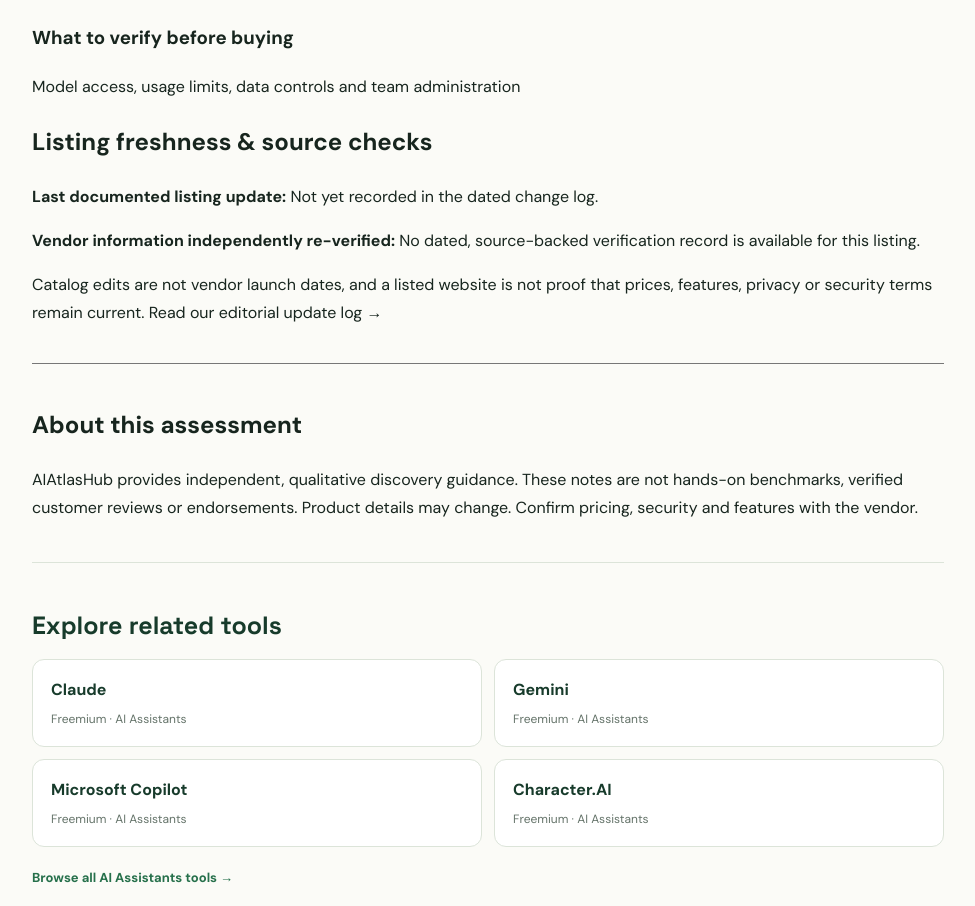
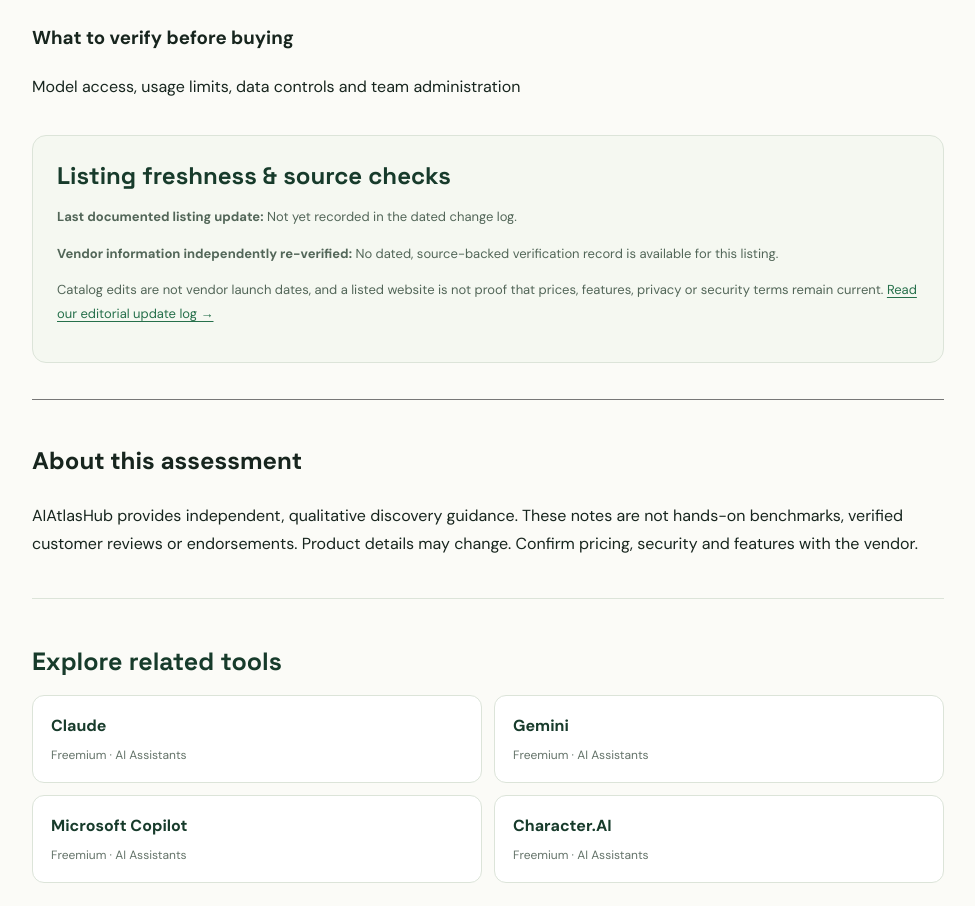
Before and after one commit to rajat-ray/AIAtlasHub, a Next.js app: page /tools/chatgpt in a window 1280 px wide. Shown: the part 948-1854 px from the top of the page, without its empty margins (152-1127 px from the left). Built offline with nearby package versions, Linux system fonts and the light colour scheme; no server answers.

Commit message:
Style per-tool source verification and revision history disclosures

```diff
--- a/app/globals.css
+++ b/app/globals.css
@@ -264,3 +264,11 @@
 .updates-tools a,.updates-explainer a{color:#26704b;text-decoration:underline;text-underline-offset:3px}
 .updates-explainer{border-top:1px solid #dce4d9;max-width:840px;margin-top:42px;padding-top:22px}
 .updates-explainer h2{font:700 26px 'Space Grotesk',sans-serif}
+
+
+/* Per-tool editorial freshness and verification disclosure */
+.tool-freshness{margin-top:34px;padding:24px;border:1px solid #dce4d9;border-radius:14px;background:#f5f8f1}
+.tool-freshness h2{font:700 24px 'Space Grotesk',sans-serif;color:#173b2b;margin:0 0 14px}
+.tool-freshness p,.tool-freshness li{font-size:13px;line-height:1.8;color:#526658}
+.tool-freshness ul{padding-left:22px}
+.tool-freshness a{color:#26704b;text-decoration:underline;text-underline-offset:3px;overflow-wrap:anywhere}
```
